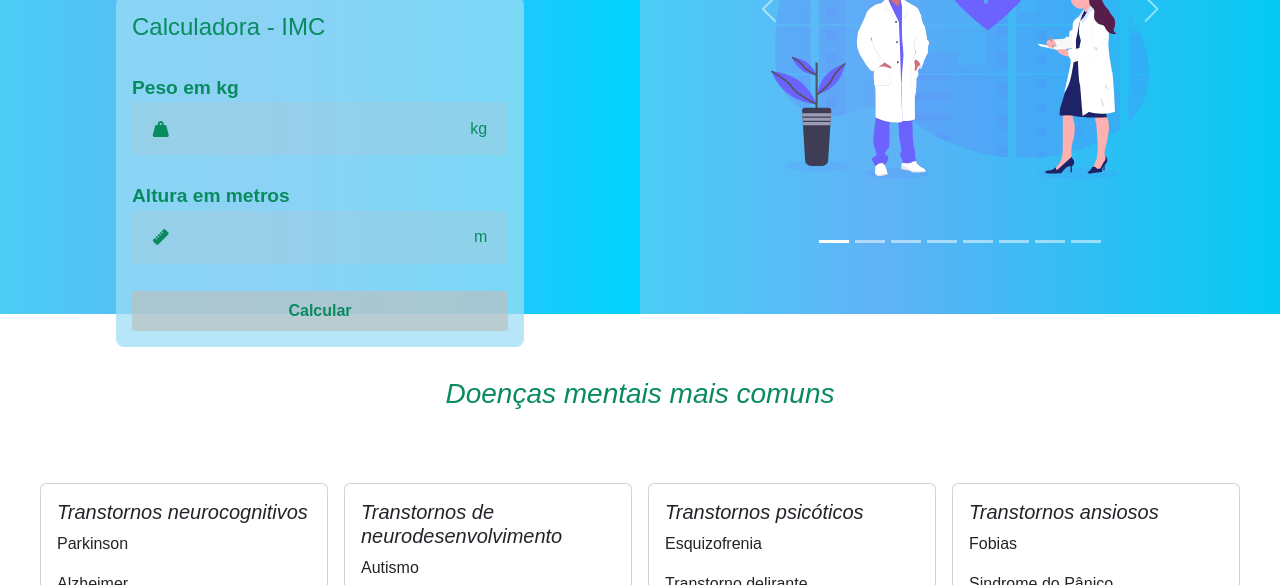
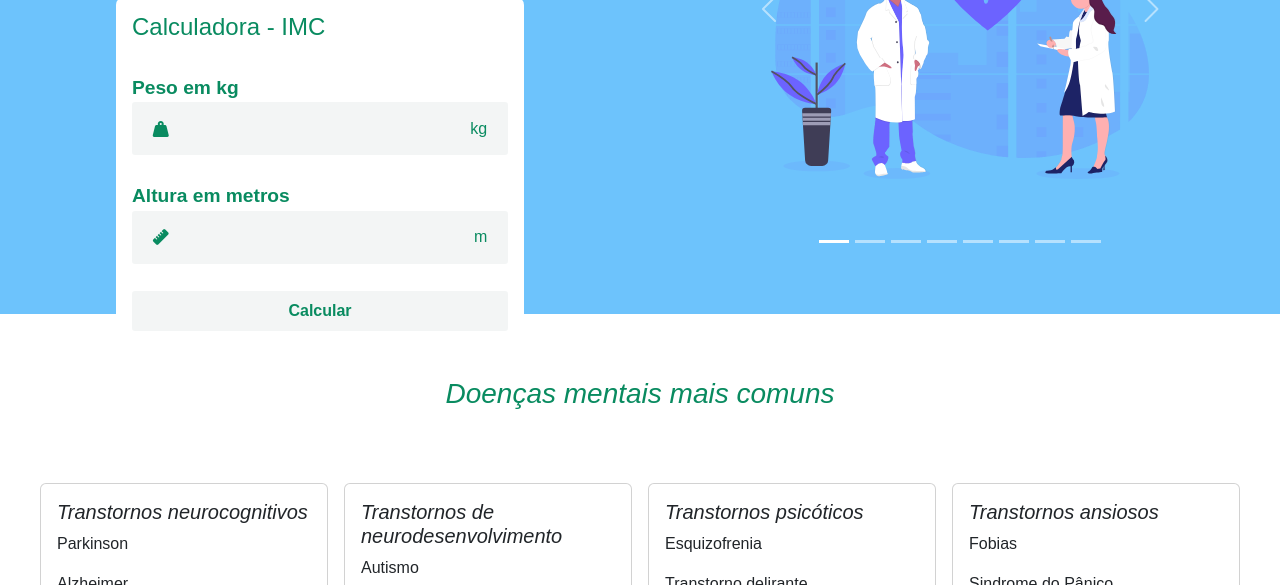
Before and after one commit to 3vilacio/AWS, a plain HTML site: page index.html in a window 1280 px wide. Shown: the part 612-1197 px from the top of the page. Drawn offline with nearby package versions, Linux system fonts and the light colour scheme.

Commit message:
padronização de cores da tela principal

```diff
--- a/assets/css/style.css
+++ b/assets/css/style.css
@@ -110,8 +110,7 @@
     width: 50%;
     height: 85vh;
     gap: 0.8rem;
-    background: rgb(2, 0, 36);
-    background: linear-gradient(90deg, rgba(2, 0, 36, 1) 0%, rgba(74, 206, 246, 1) 0%, rgba(96, 178, 246, 1) 38%, rgba(0, 212, 255, 1) 100%);
+    background-color: #2ea9fbb2;
 }
 
 /*calculadora*/
@@ -122,7 +121,7 @@
     gap: 2rem;
     padding: 1rem;
     color: #098b60;
-    background-color: rgba(157, 221, 246, 0.736);
+    background-color: white;
     border-radius: 8px;
 }
 
@@ -149,7 +148,7 @@
     display: flex;
     align-items: center;
     justify-content: space-between;
-    background-color: rgba(185, 193, 193, 0.266);
+    background-color: rgba(185, 193, 193, 0.17);
     padding: 0.3rem;
     border-radius: 3px;
     margin-bottom: 3px;
@@ -186,7 +185,7 @@
     border: none;
     font-size: 1rem;
     font-weight: bold;
-    background-color: rgba(185, 193, 193, 0.688);
+    background-color: rgba(185, 193, 193, 0.17);
     color: #098b60;
     padding: 0.5rem 0;
     border-radius: 3px;
@@ -262,8 +261,7 @@
     position: relative;
     width: 50%;
     height: 85vh;
-    background: rgb(2, 0, 36);
-    background: linear-gradient(90deg, rgba(2, 0, 36, 1) 0%, rgba(74, 206, 246, 1) 0%, rgba(96, 178, 246, 1) 38%, rgb(3, 202, 242) 100%);
+    background-color: #2ea9fbb2;
 }
 
 #sliders span {
@@ -272,8 +270,8 @@
     width: 100%;
     padding: 1rem;
     font-size: 25px;
-    color: #098b60;
-    text-shadow: 0 0px 0.01px #000000c0;
+    color:white;
+    font-weight: 600;
 }
 
 /*-----------------section2-----------------*/
--- a/assets/js/main.js
+++ b/assets/js/main.js
@@ -73,7 +73,7 @@ document.addEventListener('DOMContentLoaded', function () {
 
             // Exibe a descrição da emoção clicada
             const emotion = emotionImg.dataset.emotion;
-            emotionDescription.textContent = `Já Pensou como o sentimento de ${emotion} vai determinar seu dia?`;
+            emotionDescription.textContent = `Você já pensou em como esse sentimento de ${emotion} vai determinar o seu dia?`;
         });
     });
 
```
